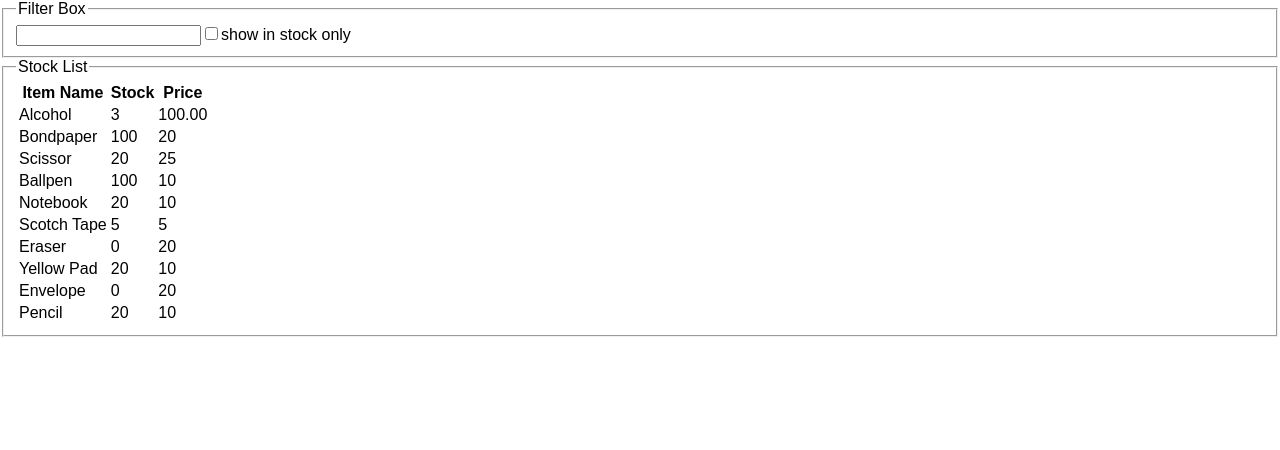
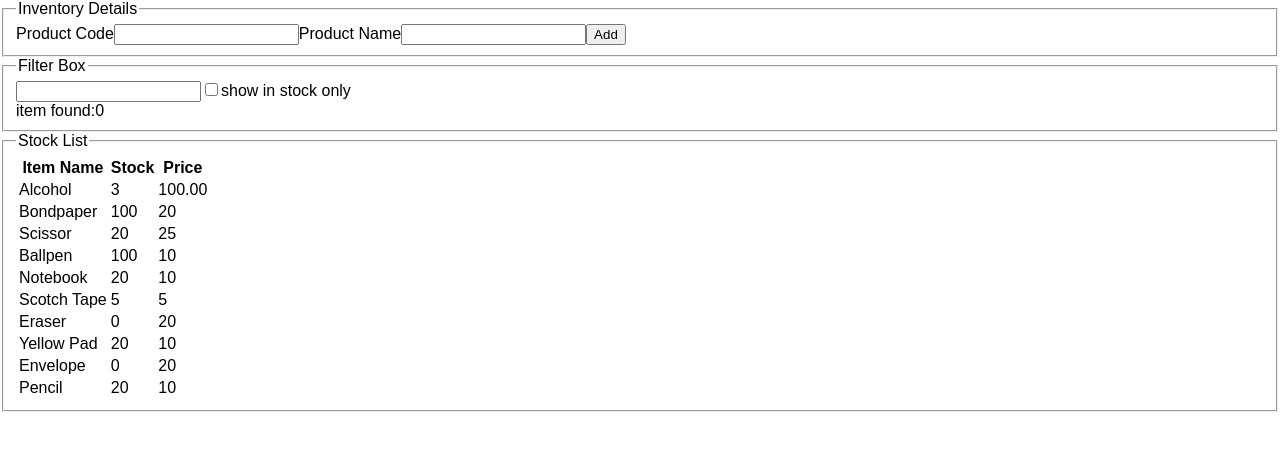
Before and after one commit to nibiru2O12/test-react-list, a React (Create React App) app: page / in a window 1280 px wide. Shown: the top 450 px of the page. Built offline with nearby package versions, Linux system fonts and the light colour scheme.

Commit message:
Added AddInventory class on Inventory.jsx

```diff
--- a/src/Inventory.jsx
+++ b/src/Inventory.jsx
@@ -13,14 +13,39 @@ var items=[
   {name:"Pencil",stock:20,price:10}
 ];
 
+class AddInventory extends Component{
+
+  render(){
+    return (
+
+      <fieldset>
+
+        <legend>Inventory Details</legend>
+
+        <label>Product Code</label>
+        <input type="text" />
+
+        <label>Product Name</label>
+        <input type="text" />
+
+        <button>Add</button>
+
+      </fieldset>
+
+    )
+  }
+}
+
 class Inventory extends Component{
   constructor(props){
     super(props);
     this.state={
-      search:'',"inStockOnly":false
+      search:'',"inStockOnly":false,result:0
     }
+
     this.handleSeachOnChange=this.handleSeachOnChange.bind(this);
     this.filter=this.filter.bind(this);
+    this.recordCount=this.recordCount.bind(this);
 
   }
 
@@ -52,6 +77,12 @@ class Inventory extends Component{
     }
   }
 
+  recordCount(count){
+  /*  this.setState({
+      result:count
+    });*/
+    }
+
   render(){
 
     let search=this.state.search;
@@ -59,8 +90,10 @@ class Inventory extends Component{
 
     return(
       <div>
-      <SearchBox value={this.state.search} inStockOnly={inStockOnly} onChangeHandler={this.handleSeachOnChange}/>
-      <ItemList filter={this.filter}/>
+      <AddInventory />
+      <SearchBox value={this.state.search} inStockOnly={inStockOnly} result={this.state.result}
+        onChangeHandler={this.handleSeachOnChange}/>
+      <ItemList filter={this.filter} onChange={this.recordCount}/>
       </div>
     )
   }
@@ -95,6 +128,8 @@ class SearchBox extends Component{
             <input type="checkbox" name="inStockOnly" defaultChecked={this.props.inStockOnly} onChange={this.handleSearchOnChange}  />
             show in stock only
           </label>
+          <br />
+          item found:{this.props.result}
         </fieldset>
     )
   }
@@ -106,6 +141,18 @@ class ItemList extends Component{
     super(props);
   }
   render(){
+    var list=items.filter((e)=>{
+        return this.props.filter(e);
+      })
+      .map((e,i)=>{
+       return (
+        <tr key={i}>
+          <td>{e.name}</td>
+          <td>{e.stock}</td>
+          <td>{e.price}</td>
+        </tr>
+      )
+    });
 
     return(
       <fieldset>
@@ -119,20 +166,7 @@ class ItemList extends Component{
             </tr>
           </thead>
           <tbody>
-            {
-              items.filter((e)=>{
-                return this.props.filter(e);
-              })
-              .map((e,i)=>{
-               return (
-                <tr key={i}>
-                  <td>{e.name}</td>
-                  <td>{e.stock}</td>
-                  <td>{e.price}</td>
-                </tr>
-              )
-            })
-          }
+            {list}
           </tbody>
         </table>
       </fieldset>
--- a/src/index.js
+++ b/src/index.js
@@ -4,6 +4,6 @@ import Inventory from './Inventory';
 import './index.css';
 
 ReactDOM.render(
-  <Inventory />,
+    <Inventory />,
   document.getElementById('root')
 );
```
